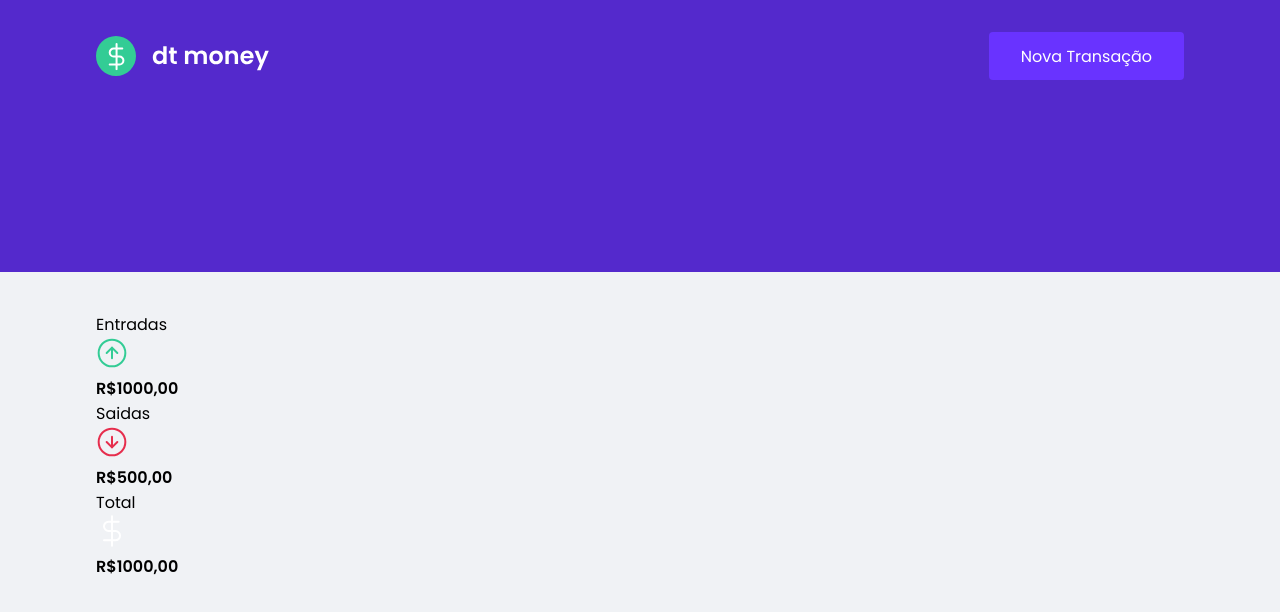
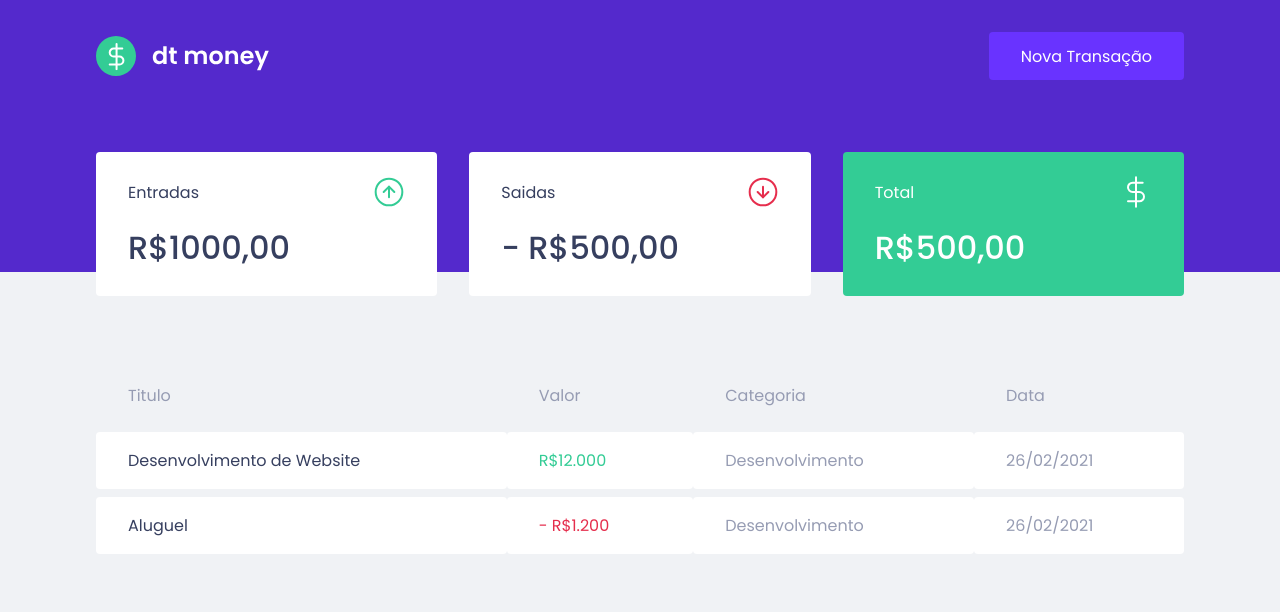
Before and after one commit to leandroBGoncalves/moduloDois_igniteReactJS_DtMoney, a React (Create React App) app: page / in a window 1280 px wide. Shown: the top 612 px of the page. Built offline with nearby package versions, Linux system fonts and the light colour scheme.

Commit message:
Estilizaçao e codificaçao do component summry e dashboard

```diff
--- a/public/index.html
+++ b/public/index.html
@@ -9,7 +9,7 @@
 
       <title>dtmaney</title>
 
-     <link href="https://fonts.googleapis.com/css2?family=Poppins:wght@400;600&display=swap" rel="stylesheet">
+     <link href="https://fonts.googleapis.com/css2?family=Poppins:wght@400;500;600&display=swap" rel="stylesheet">
   </head>
   <body>
     <noscript>You need to enable JavaScript to run this app.</noscript>
--- a/src/components/DashBoard/index.tsx
+++ b/src/components/DashBoard/index.tsx
@@ -1,4 +1,5 @@
 import { Summary } from "../Summary";
+import { TrasactionTable } from "../TransactionTable";
 import { Container } from "./styles";
 
 
@@ -7,6 +8,7 @@ export function Dashboard() {
     return (
         <Container>
             <Summary />
+            <TrasactionTable />
         </Container>
     );
 }
--- a/src/components/Summary/index.tsx
+++ b/src/components/Summary/index.tsx
@@ -19,14 +19,14 @@ export function Summary() {
                     <p>Saidas</p>
                     <img src={outcomeImg} alt="Saidas"/>
                 </header>
-                <strong>R$500,00</strong>
+                <strong>- R$500,00</strong>
             </div>
-            <div>
+            <div className="highlight-background">
                 <header>
                     <p>Total</p>
                     <img src={totalImg} alt="Total"/>
                 </header>
-                <strong>R$1000,00</strong>
+                <strong>R$500,00</strong>
             </div>
         </Container>
     )
--- a/src/components/Summary/styles.ts
+++ b/src/components/Summary/styles.ts
@@ -1,5 +1,36 @@
 import styled from "styled-components";
 
 export const Container = styled.div`
+    display: grid;
+    grid-template-columns: repeat(3, 1fr);
+    gap: 2rem;
+    margin-top: -10rem;
 
+    div {
+        background: var(--shape);
+        padding: 1.5rem 2rem;
+        border-radius: 0.25rem;
+        color: var(--text-title);
+
+
+         header {
+             display: flex;
+             align-items: center;
+             justify-content: space-between;
+         }
+
+         strong {
+             display: block;
+             margin-top: 1rem;
+             font-size: 2rem;
+             font-weight: 500;
+             line-height: 3rem;
+         }
+
+         &.highlight-background {
+            background: var(--greem);
+            color: #fff;
+         }
+
+    }
 `;
--- /dev/null
+++ b/src/components/TransactionTable/index.tsx
@@ -0,0 +1,33 @@
+import { Container } from "./styles";
+
+export function TrasactionTable() {
+    return (
+        <Container>
+            <table>
+                <thead>
+                    <tr>
+                        <th>Titulo</th>
+                        <th>Valor</th>
+                        <th>Categoria</th>
+                        <th>Data</th>
+                    </tr>
+                </thead>
+
+                <tbody>
+                    <tr>
+                        <td>Desenvolvimento de Website</td>
+                        <td className="deposit">R$12.000</td>
+                        <td>Desenvolvimento</td>
+                        <td>26/02/2021</td>
+                    </tr>
+                    <tr>
+                        <td>Aluguel</td>
+                        <td className="withdraw">- R$1.200</td>
+                        <td>Desenvolvimento</td>
+                        <td>26/02/2021</td>
+                    </tr>
+                </tbody>
+            </table>
+        </Container>
+    )
+}
--- /dev/null
+++ b/src/components/TransactionTable/styles.ts
@@ -0,0 +1,38 @@
+import styled from "styled-components";
+
+export const Container = styled.div`
+    margin-top: 4rem;
+
+    table {
+        width: 100%;
+        border-spacing: 0 0.5rem;
+
+        th {
+            color: var(--text-body);
+            font-weight: 400;
+            padding: 1rem 2rem;
+            text-align: left;
+            line-height: 1.5rem;
+        }
+
+        td {
+            padding: 1rem 2rem;
+            border: 0;
+            background: var(--shape);
+            color: var(--text-body);
+            border-radius: 0.25rem;
+
+            &:first-child {
+                color: var(--text-title);
+            }
+
+            &.deposit {
+                color: var(--greem);
+            }
+
+            &.withdraw {
+                color: var(--red);
+            }
+        }
+    }
+`;
--- a/src/styles/global.ts
+++ b/src/styles/global.ts
@@ -4,6 +4,7 @@ export const GlobalStyle = createGlobalStyle`
     :root {
         --background: #f0f2f5;
         --red: #e52e4d;
+        --greem: #33cc95;
         --blue: #5429cc;
         --blue-ligth: #6933ff;
         --text-title: #363f5f;
```
